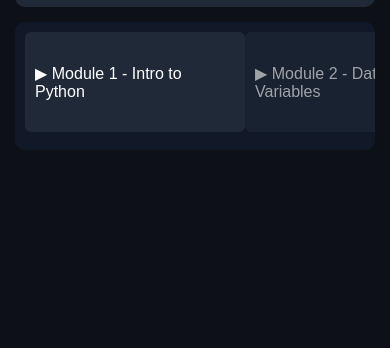
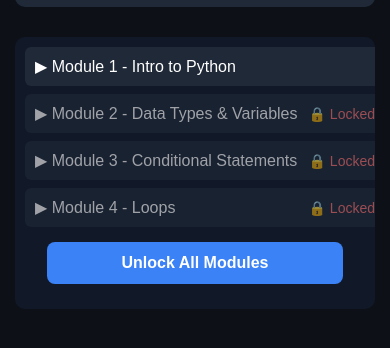
Before and after one commit to SauravOp-Coder/pay, a plain HTML site: page free_module_page.html in a window 390 px wide. Shown: the part 304-652 px from the top of the page. Drawn offline with Linux system fonts and the light colour scheme.

Commit message:
Update free_module_page.html

```diff
--- a/free_module_page.html
+++ b/free_module_page.html
@@ -111,14 +111,12 @@
         flex-direction: column;
       }
       .sidebar {
-        display: flex;
-        flex-direction: row;
-        overflow-x: auto;
+        margin-top: 15px;
+        flex: unset;
         max-height: unset;
       }
       .module-item {
-        flex: 0 0 auto;
-        width: 200px;
+        width: 100%;
       }
     }
   </style>
```
